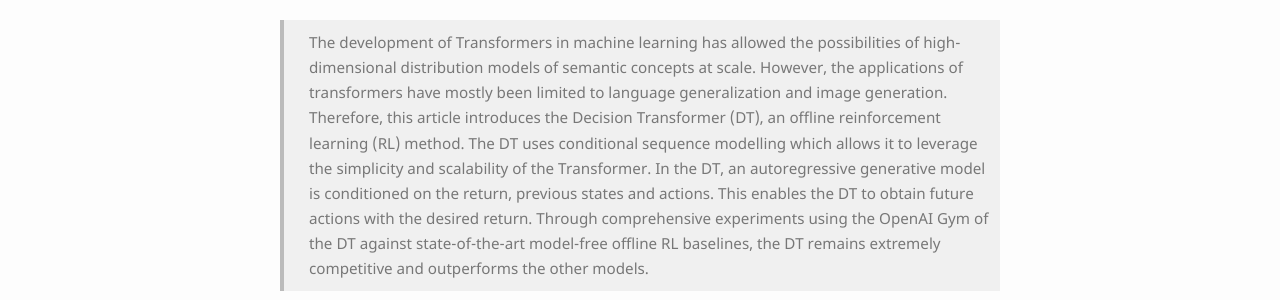
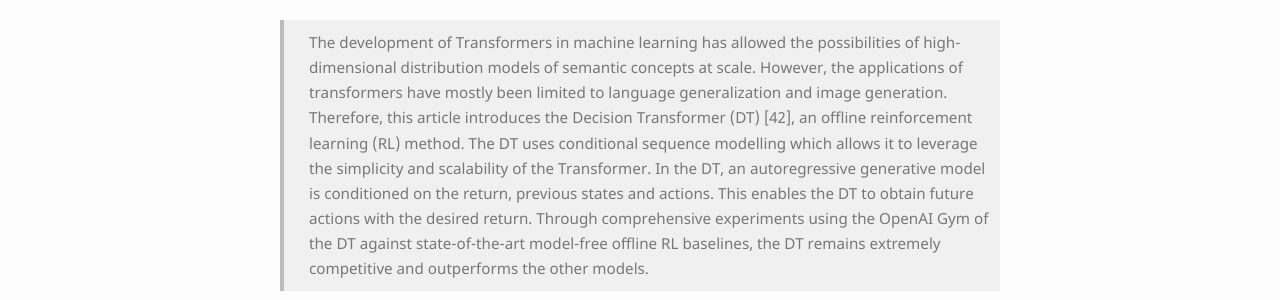
Before and after one commit to ucla-rlcourse/CS269-projects-2022fall, a Jekyll site: the page built from _posts/2022-09-19-team02.md, in a window 1280 px wide and 900 px high. Shown: the part 324-624 px from the top of the window. Built offline with Jekyll 4.4.1, drawn with Linux system fonts in a browser that asks for light colours; some web fonts are replaced; formulas are drawn with MathJax 3; comment, search, counter and statistics services are not loaded; some of the changed text lies outside the part shown.

Commit message:
deleted videos and made minor changes

```diff
--- a/_posts/2022-09-19-team02.md
+++ b/_posts/2022-09-19-team02.md
@@ -7,7 +7,7 @@
 ---
 
 
-> The development of Transformers in machine learning has allowed the possibilities of high-dimensional distribution models of semantic concepts at scale. However, the applications of transformers have mostly been limited to language generalization and image generation. Therefore, this article introduces the Decision Transformer (DT), an offline reinforcement learning (RL) method. The DT uses conditional sequence modelling which allows it to leverage the simplicity and scalability of the Transformer. In the DT, an autoregressive generative model is conditioned on the return, previous states and actions. This enables the DT to obtain future actions with the desired return. Through comprehensive experiments using the OpenAI Gym of the DT against state-of-the-art model-free offline RL baselines, the DT remains extremely competitive and outperforms the other models.
+> The development of Transformers in machine learning has allowed the possibilities of high-dimensional distribution models of semantic concepts at scale. However, the applications of transformers have mostly been limited to language generalization and image generation. Therefore, this article introduces the Decision Transformer (DT) [42], an offline reinforcement learning (RL) method. The DT uses conditional sequence modelling which allows it to leverage the simplicity and scalability of the Transformer. In the DT, an autoregressive generative model is conditioned on the return, previous states and actions. This enables the DT to obtain future actions with the desired return. Through comprehensive experiments using the OpenAI Gym of the DT against state-of-the-art model-free offline RL baselines, the DT remains extremely competitive and outperforms the other models.
 
 <!--more-->
 {: class="table-of-content"}
```
Also changed, not shown: other parts of _posts/2022-09-19-team02.md (+3 -1 lines), 1 other file.
